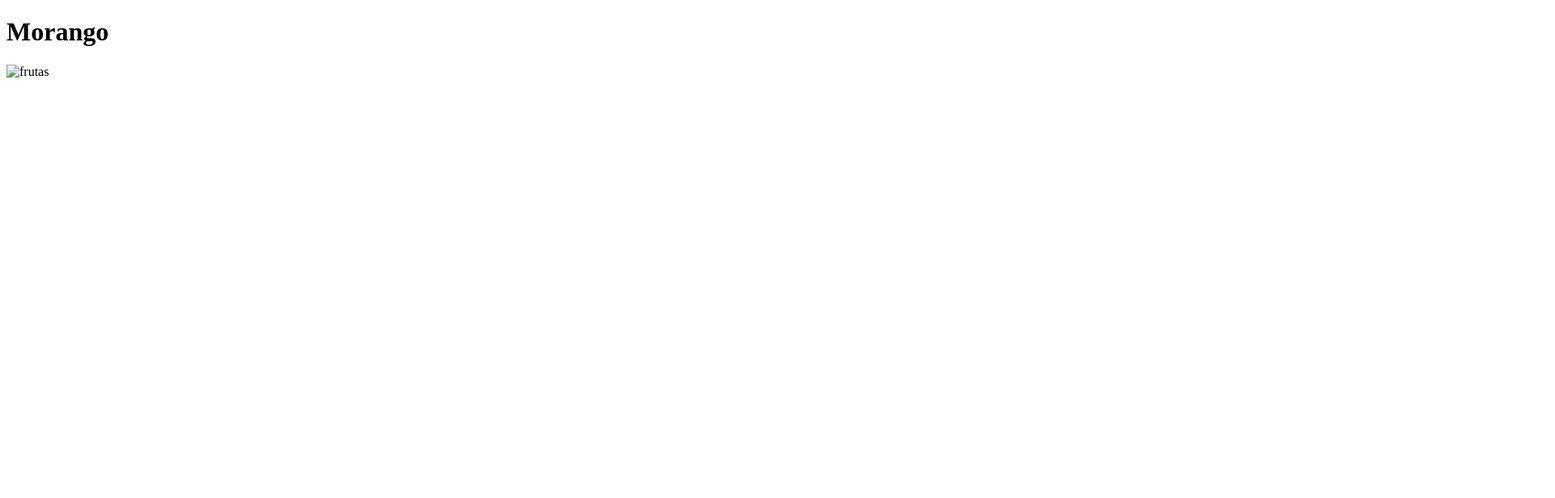
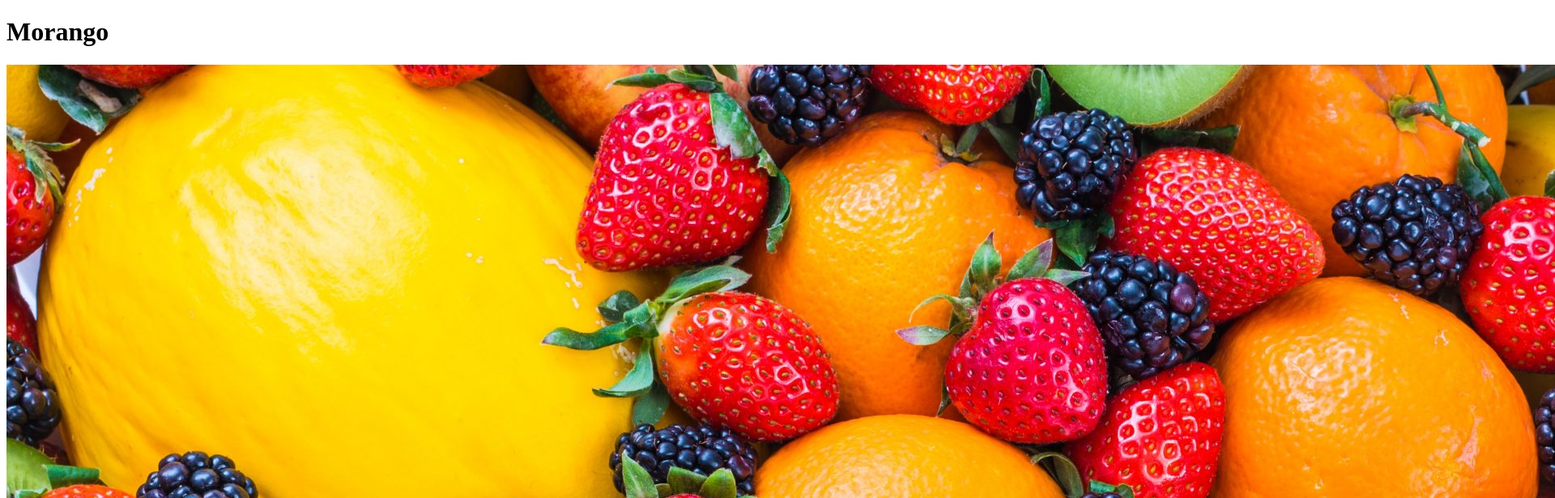
Before and after one commit to Isa05belle12/Morango, a plain HTML site: page index.html in a window 1280 px wide. Shown: the top 616 px of the page at 81% size, 1920 px wide, since content can reach past the window. Drawn offline with Linux system fonts and the light colour scheme.

Commit message:
Update index.html

```diff
--- a/index.html
+++ b/index.html
@@ -9,7 +9,7 @@
 <body>
     <header>
     <h1>Morango</h1>
-    <img src="" alt="frutas">
+    <img src="frutas.jpg" alt="frutas">
 </header>
 
 </body>
```
